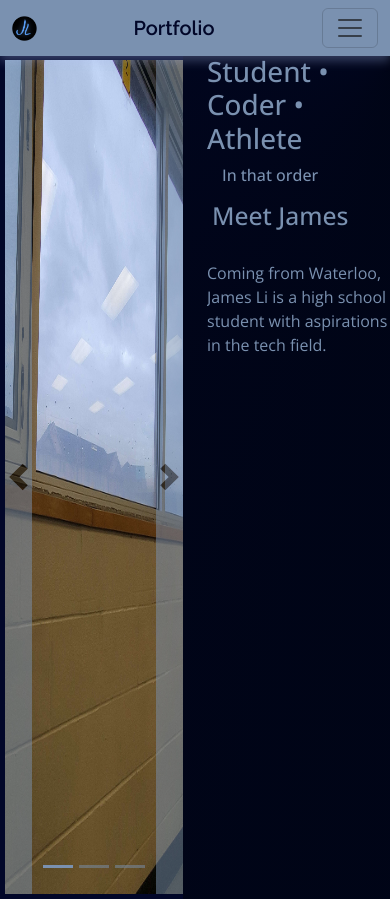
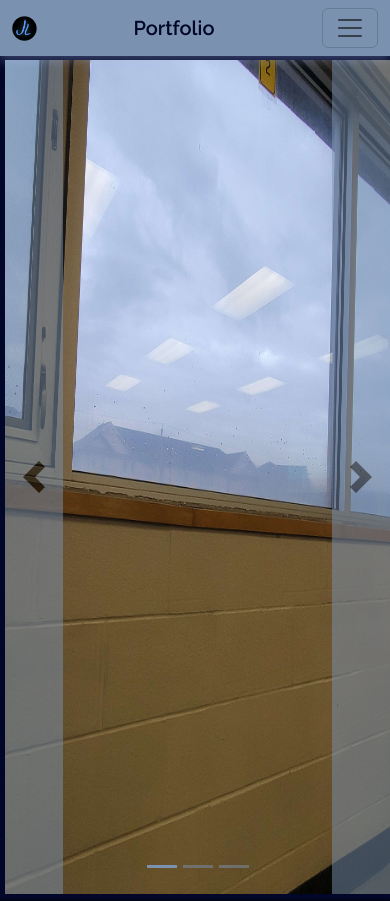
Before and after one commit to JLi2007/Portfolio, a React (Vite) app: page / in a window 390 px wide. Shown: the top 901 px of the page. Built offline with nearby package versions, Linux system fonts and the light colour scheme; the HTML template or start-up script is replaced by a standard one.

Commit message:
Media query home page

```diff
--- a/src/components/Experience.tsx
+++ b/src/components/Experience.tsx
@@ -55,7 +55,7 @@ function Experience() {
           </div>
 
           <div className="col-6 col-sm-4 box left bottom">
-           <h3>{experiences[2].title}</h3>
+            <h3>{experiences[2].title}</h3>
             <img src={experiences[2].imageSrc}/>
             <h5>{experiences[2].heading}</h5>
             <p>{experiences[2].description}</p>
--- a/src/style/style.css
+++ b/src/style/style.css
@@ -158,6 +158,19 @@
 
 #bootstrap-overides-home #title h6{
     margin-left: 10px;
+}
+
+@media (max-width: 900px){
+    #bootstrap-overides-home #col1{
+        width: 100%;
+    }
+    #bootstrap-overides-home #carouselExampleCaptions{
+        width: 100vw;
+    }
+    #bootstrap-overides-home #col2{
+        width: 100%;
+        text-align: center;
+    }
 }
 
 /* Experience--------------------------------------------------------------------------------------- */
```
